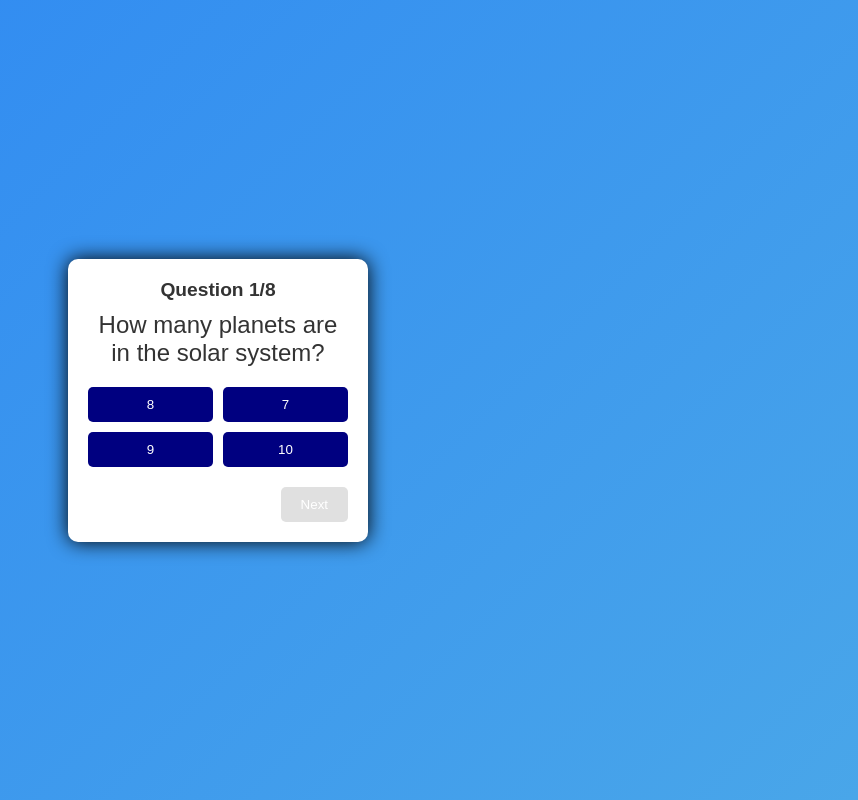
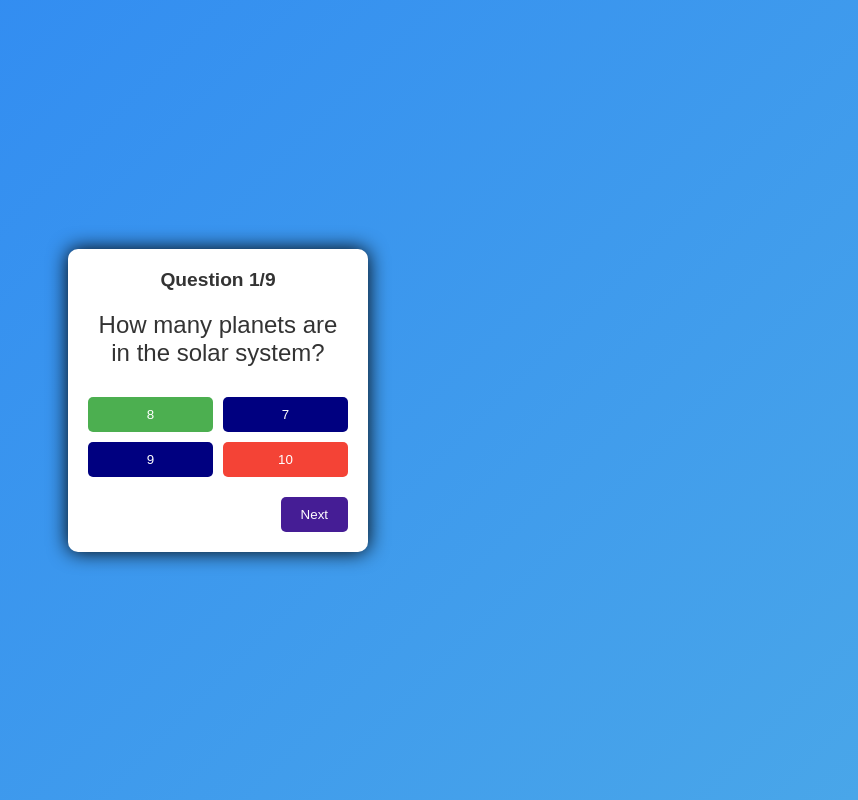
Before and after one commit to ethernityy/modsen-practice, a plain HTML site: page quiz-app/index.html in a window 1280 px wide. Both pictures are taken after a click on the button "10". Shown: the whole page, without its empty margins (422-1280 px from the left). Drawn offline with Linux system fonts and the light colour scheme.

Commit message:
Modified main file, now all the code in one file, but it works properly

```diff
--- a/quiz-app/index.html
+++ b/quiz-app/index.html
@@ -13,18 +13,18 @@
         <p id="question-text">How many planets are in the solar system?</p>
       </div>
       <div class="options-container">
-        <button class="option" data-correct="true">8</button>
-        <button class="option" data-correct="false">7</button>
-        <button class="option" data-correct="false">9</button>
-        <button class="option" data-correct="false">10</button>
+        <button class="option">8</button>
+        <button class="option">7</button>
+        <button class="option">9</button>
+        <button class="option">10</button>
       </div>
       <div class="nav-container">
         <button id="prev" class="nav-btn" style="visibility: hidden">
           Previous
         </button>
-        <button id="next" class="nav-btn" disabled>Next</button>
+        <button id="next-btn" class="nav-btn" disabled>Next</button>
       </div>
     </div>
-    <script type="module" src="main.js"></script>
+    <script src="main.js"></script>
   </body>
 </html>
--- a/quiz-app/main.js
+++ b/quiz-app/main.js
@@ -1,16 +1,203 @@
-import { showQuestion, selectAnswer } from './quiz.js';
-import { nextQuestion, prevQuestion } from './navigation.js';
+const questions = [
+  {
+    question: 'How many planets are in the solar system?',
+    options: [
+      { text: '8', isCorrect: true },
+      { text: '7', isCorrect: false },
+      { text: '9', isCorrect: false },
+      { text: '10', isCorrect: false },
+    ],
+  },
+  {
+    question: 'What is the smallest ocean in the world?',
+    options: [
+      { text: 'Atlantic Ocean', isCorrect: false },
+      { text: 'Indian Ocean', isCorrect: false },
+      { text: 'Arctic Ocean', isCorrect: true },
+      { text: 'Pacific Ocean', isCorrect: false },
+    ],
+  },
+  {
+    question: 'What is the freezing point of water?',
+    options: [
+      { text: '0', isCorrect: true },
+      { text: '-5', isCorrect: false },
+      { text: '-6', isCorrect: false },
+      { text: '5', isCorrect: false },
+    ],
+  },
+  {
+    question: 'What is the longest river in the world?',
+    options: [
+      { text: 'Nile', isCorrect: true },
+      { text: 'Amazon', isCorrect: false },
+      { text: 'Yangtze', isCorrect: false },
+      { text: 'Mississippi', isCorrect: false },
+    ],
+  },
+  {
+    question: 'How many chromosomes are in the human genome?',
+    options: [
+      { text: '42', isCorrect: false },
+      { text: '44', isCorrect: false },
+      { text: '46', isCorrect: true },
+      { text: '48', isCorrect: false },
+    ],
+  },
+  {
+    question: 'Which of these characters are friends with Harry Potter?',
+    options: [
+      { text: 'Ron Weasley', isCorrect: true },
+      { text: 'Draco Malfoy', isCorrect: false },
+      { text: 'Hermione Granger', isCorrect: true },
+      { text: 'Severus Snape', isCorrect: false },
+    ],
+    isMultiple: true,
+  },
+  {
+    question: 'What is the capital of Canada?',
+    options: [
+      { text: 'Toronto', isCorrect: false },
+      { text: 'Ottawa', isCorrect: true },
+      { text: 'Vancouver', isCorrect: false },
+      { text: 'Montreal', isCorrect: false },
+    ],
+  },
+  {
+    question: 'What is the Jewish New Year called?',
+    options: [
+      { text: 'Hanukkah', isCorrect: false },
+      { text: 'Yom Kippur', isCorrect: false },
+      { text: 'Kwanzaa', isCorrect: false },
+      { text: 'Rosh Hashanah', isCorrect: true },
+    ],
+  },
+  {
+    question: 'What is the capital of France?',
+    options: [
+      { text: 'New York', isCorrect: false },
+      { text: 'London', isCorrect: false },
+      { text: 'Paris', isCorrect: true },
+      { text: 'Dublin', isCorrect: false },
+    ],
+  },
+];
 
-document.addEventListener('DOMContentLoaded', () => {
-  showQuestion();
+let currentQuestionIndex = 0;
+let score = 0;
+const totalQuestions = questions.length;
 
-  document.getElementById('next').addEventListener('click', nextQuestion);
-  document.getElementById('prev').addEventListener('click', prevQuestion);
-  document
-    .querySelector('.options-container')
-    .addEventListener('click', (event) => {
-      if (event.target.classList.contains('option')) {
-        selectAnswer(event.target);
-      }
+const questionNumberElement = document.getElementById('question-number');
+const questionTextElement = document.getElementById('question-text');
+const optionsContainerElement = document.querySelector('.options-container');
+const nextButton = document.getElementById('next-btn');
+
+function loadQuestion() {
+  const currentQuestion = questions[currentQuestionIndex];
+  questionNumberElement.textContent = `Question ${
+    currentQuestionIndex + 1
+  }/${totalQuestions}`;
+  questionTextElement.textContent = currentQuestion.question;
+  optionsContainerElement.innerHTML = '';
+
+  if (currentQuestion.isMultiple) {
+    const informationParagraph = document.createElement('p');
+    informationParagraph.textContent =
+      'This question has multiple correct answers';
+    informationParagraph.classList.add('info-paragraph');
+    informationParagraph.style.color = 'blue';
+    optionsContainerElement.appendChild(informationParagraph);
+  }
+
+  currentQuestion.options.forEach((option) => {
+    const button = document.createElement('button');
+    button.classList.add('option');
+    button.textContent = option.text;
+    button.dataset.isCorrect = option.isCorrect;
+    button.addEventListener('click', selectAnswer);
+    optionsContainerElement.appendChild(button);
+  });
+
+  nextButton.disabled = true;
+}
+
+function selectAnswer(event) {
+  const selectedButton = event.target;
+  const currentQuestion = questions[currentQuestionIndex];
+
+  if (currentQuestion.isMultiple) {
+    selectedButton.classList.toggle('selected');
+    const selectedButtons = document.querySelectorAll('.option.selected');
+    nextButton.disabled = selectedButtons.length === 0;
+    return;
+  }
+
+  const isCorrect = selectedButton.dataset.isCorrect === 'true';
+  selectedButton.classList.add(isCorrect ? 'correct' : 'incorrect');
+
+  if (isCorrect) score++;
+
+  Array.from(optionsContainerElement.children).forEach((button) => {
+    button.disabled = true;
+    if (button.dataset.isCorrect === 'true') {
+      button.classList.add('correct');
+    }
+  });
+
+  nextButton.disabled = false;
+}
+
+nextButton.addEventListener('click', () => {
+  const currentQuestion = questions[currentQuestionIndex];
+
+  if (currentQuestion.isMultiple) {
+    const selectedButtons = document.querySelectorAll('.option.selected');
+    selectedButtons.forEach((button) => {
+      const isCorrect = button.dataset.isCorrect === 'true';
+      button.classList.add(isCorrect ? 'correct' : 'incorrect');
+      if (isCorrect) score++;
     });
+    Array.from(optionsContainerElement.children).forEach((button) => {
+      button.disabled = true;
+    });
+  }
+
+  if (currentQuestionIndex < totalQuestions) {
+    loadQuestion();
+  } else {
+    showResults();
+  }
+  nextButton.disabled = true;
 });
+
+function handleNextQuestion() {
+  if (currentQuestionIndex < totalQuestions - 1) {
+    currentQuestionIndex++;
+    loadQuestion();
+  } else {
+    showResults();
+  }
+}
+
+function showResults() {
+  questionNumberElement.textContent = 'Quiz Completed!';
+  questionTextElement.textContent = `You scored ${score} out of ${totalQuestions}`;
+  optionsContainerElement.innerHTML = '';
+  nextButton.textContent = 'Restart';
+  nextButton.removeEventListener('click', handleNextQuestion);
+  nextButton.addEventListener('click', restartQuiz);
+  nextButton.disabled = false;
+}
+
+function restartQuiz() {
+  currentQuestionIndex = 0;
+  score = 0;
+  nextButton.textContent = 'Next';
+  nextButton.removeEventListener('click', restartQuiz);
+  nextButton.addEventListener('click', handleNextQuestion);
+  loadQuestion();
+}
+
+nextButton.addEventListener('click', handleNextQuestion);
+
+loadQuestion();
--- a/quiz-app/style.css
+++ b/quiz-app/style.css
@@ -19,8 +19,16 @@ body {
   max-width: 600px;
 }
 
+.info-paragraph {
+  grid-column: 1 / -1;
+  margin-bottom: 10px;
+  font-size: 0.9em;
+}
+
 .question-container {
   margin-bottom: 20px;
+  display: grid;
+  gap: 10px;
 }
 
 #question-number {
@@ -97,6 +105,10 @@ body {
     padding: 15px;
   }
 
+  .options-container {
+    grid-template-columns: 1fr;
+  }
+
   #question-text {
     font-size: 1.2em;
   }
```
